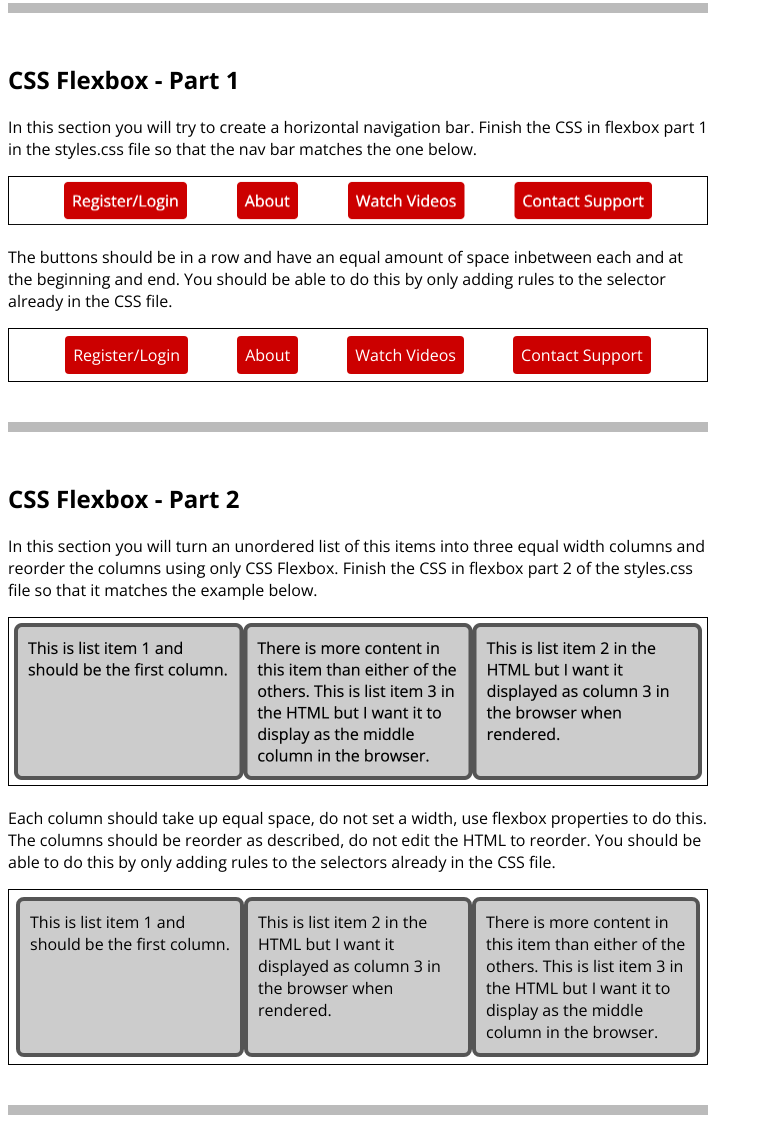
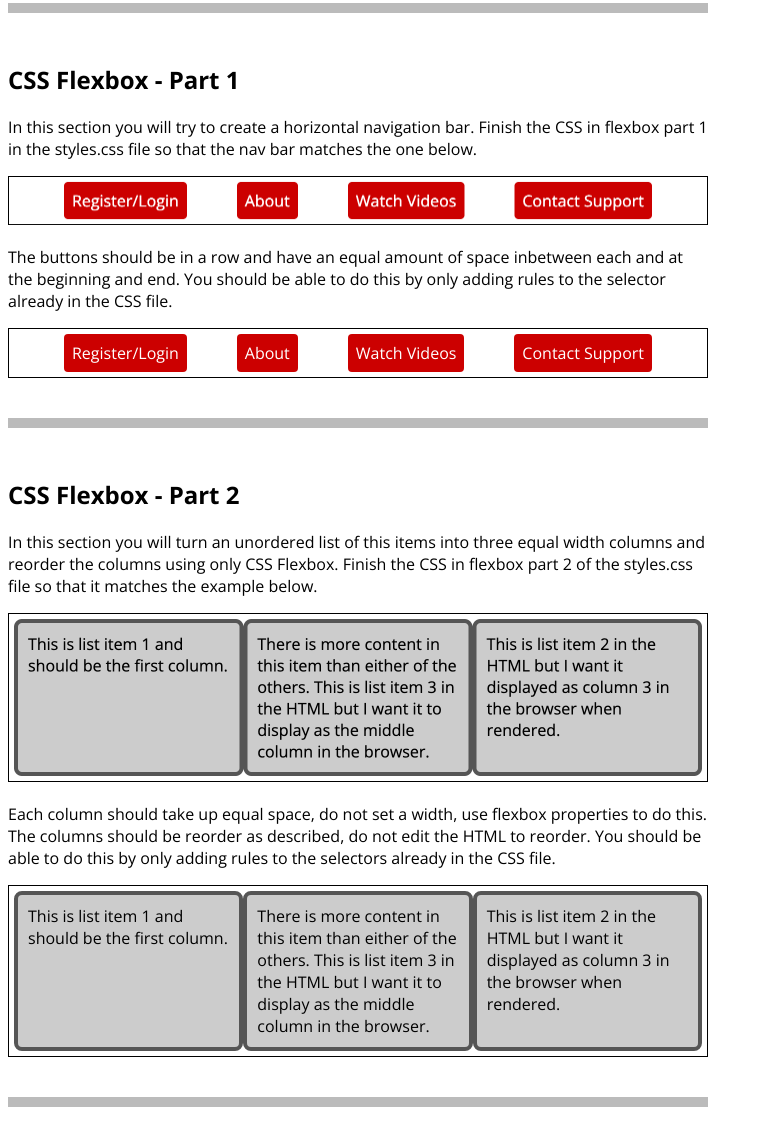
Before and after one commit to nkchai/nkchai.github.io, a plain HTML site: page Lab2/index.html in a window 1280 px wide. Shown: the part 344-1492 px from the top of the page, without its empty margins (0-763 px from the left). Drawn offline with nearby package versions, Linux system fonts and the light colour scheme.

Commit message:
width-> flex short hand w/ order, modified paddings and margins

```diff
--- a/Lab2/styles.css
+++ b/Lab2/styles.css
@@ -3,8 +3,8 @@
 #flex-section1 ul {
 	display: flex;
 	list-style-type: none;
-	margin: 1px;
-	padding: 1px;
+	margin: 0px;
+	padding: 0px;
 	justify-content: space-evenly;
 
 }
@@ -17,8 +17,8 @@
 #flex-section2 ul {
 	display: flex;
 	flex-direction: row;
-	margin: 1px;
-	padding: 1px;
+	margin: 0px;
+	padding: 0px;
 
 
 }
@@ -30,17 +30,18 @@
 }
 
 #flex-section2 .item1 {
-	flex: 1 900px;
+	flex: 30;
 
 }
 
 #flex-section2 .item2 {
-	flex: 2 900px;
+	flex: 30;
+	order: 3;
 
 }
 
 #flex-section2 .item3 {
-	flex: 3 900px;
+	flex: 30;
 
 }
 
@@ -60,8 +61,8 @@
 #flex-section3 .tags ul {
 	display: flex;
 	list-style-type: none;
-	margin: 1px;
-	padding: 1px;
+	margin: 0px;
+	padding: 0px;
 	flex-flow: row wrap;
 
 
@@ -117,7 +118,7 @@
 }
 
 #grid-section3 .box2 {
-	grid-column: 2 / 2;
+	grid-column: 2 / 3;
 
 }
 
```
